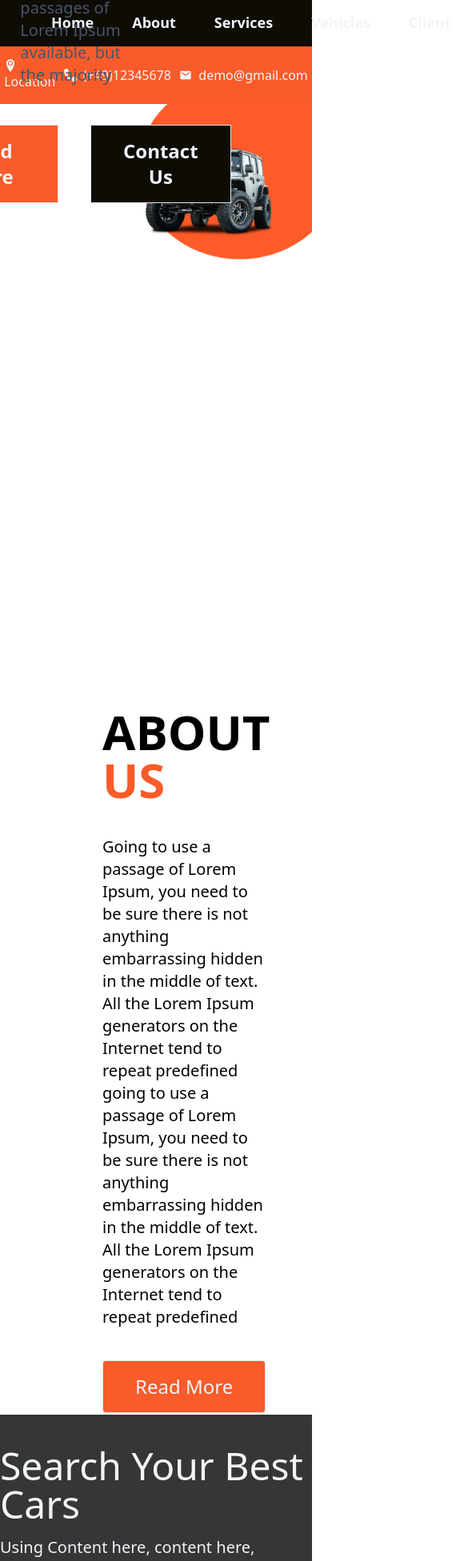
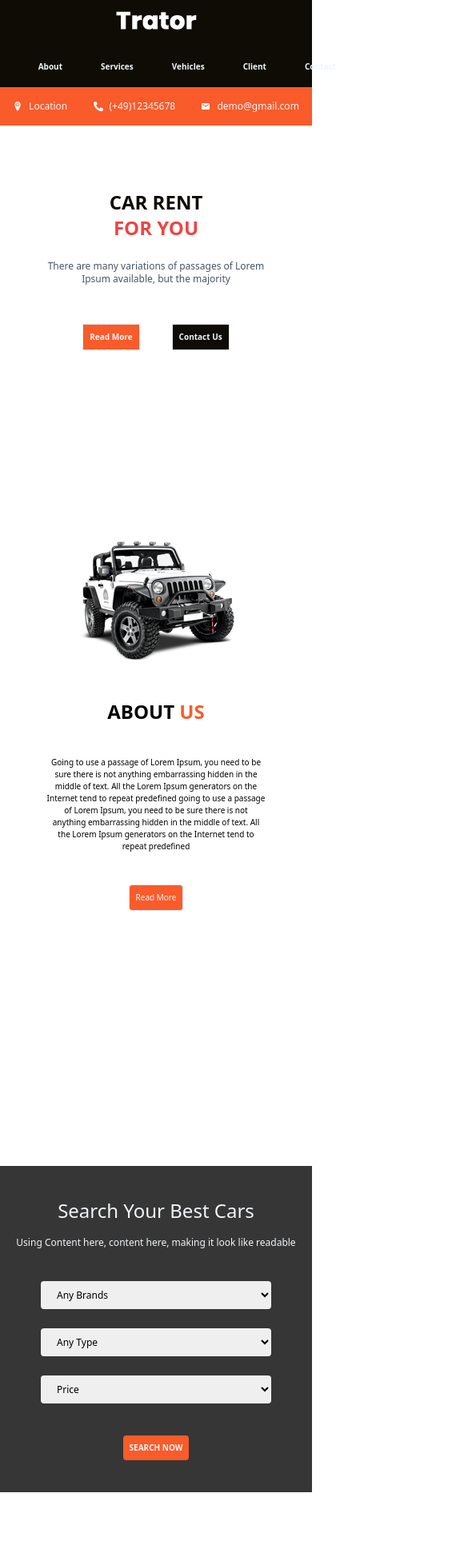
Before and after one commit to rizvan555/RENT-A-CAR, a Next.js app: page / in a window 390 px wide. Shown: the part 2-1954 px from the top of the page at 80% size, 585 px wide, since content can reach past the window. Built offline with nearby package versions, Linux system fonts and the light colour scheme.

Commit message:
responsive to infoBar are ready

```diff
--- a/pages/Home.tsx
+++ b/pages/Home.tsx
@@ -11,9 +11,9 @@ function Home() {
     <div className="relative">
       <main className="">
         <div className="">
-          <Image src={bannerBg} alt="bannerBg" className="" />
+          <Image src={bannerBg} alt="bannerBg" className=" md:visible hidden" />
         </div>
-        <div className="relative bottom-[70vh] right-[26vw]">
+        <div className="relative md:bottom-[70vh] bottom-0 md:right-[26vw] right-0md:top-0 top-20">
           <Carousel />
         </div>
       </main>
--- a/pages/about.tsx
+++ b/pages/about.tsx
@@ -5,15 +5,15 @@ import Image from "next/image";
 
 function About() {
   return (
-    <div className="flex gap-12 w-full h-[100vh] px-20 my-10">
-      <div className="w-full h-full">
+    <div className="md:flex flex flex-col items-center justify-center gap-12 w-full h-[100vh] md:px-20 px-10 md:my-10 my-32 ">
+      <div className="md:w-full w-[50vw] md:h-full">
         <Image src={aboutImg} alt="aboutImg" />
       </div>
-      <div className=" flex flex-col w-[70vw] gap-10">
-        <h2 className="text-6xl font-bold">
+      <div className=" flex flex-col w-[70vw] gap-10 md:text-start text-center">
+        <h2 className="md:text-6xl text-2xl font-bold">
           ABOUT <span className="text-primary">US</span>
         </h2>
-        <p className="text-xl">
+        <p className="md:text-xl text-[10px]">
           Going to use a passage of Lorem Ipsum, you need to be sure there is
           not anything embarrassing hidden in the middle of text. All the Lorem
           Ipsum generators on the Internet tend to repeat predefined going to
--- a/pages/catalog.tsx
+++ b/pages/catalog.tsx
@@ -45,18 +45,29 @@ function Catalog() {
     },
   ];
   return (
-    <div className="p-6">
-      <h1 className="text-center text-5xl font-bold my-10">OUR BEST OFFERS</h1>
-      <ul className="grid grid-cols-3 gap-6">
+    <div className="md:p-6 p-10">
+      <h1 className="text-center md:text-5xl text-2xl font-bold my-10">
+        OUR BEST OFFERS
+      </h1>
+      <ul className="md:grid grid-cols-3 grid grid-cols-1 gap-6">
         {carCatalog.map((car) => {
           return (
             <li
-              className="border flex flex-col items-center justify-center py-5 gap-4 rounded hover:scale-105 transition-all catalog"
+              className="border flex flex-col items-center justify-center py-5 md:gap-4 gap-2 rounded hover:scale-105 transition-all catalog"
               key={car.id}
             >
-              <Image src={car.image} alt="car-image" width={400} height={400} />
-              <h5 className="text-3xl font-bold">{car.name} </h5>
-              <p className="text-xl text-primary font-bold ">{car.price}</p>
+              <div className="md:w-[400px] w-[200px]">
+                <Image
+                  src={car.image}
+                  alt="car-image"
+                  width={400}
+                  height={400}
+                />
+              </div>
+              <h5 className="md:text-3xl text-xl font-bold">{car.name} </h5>
+              <p className="md:text-xl text-[10px] text-primary font-bold ">
+                {car.price}
+              </p>
               <div className="bg-primary text-slate-100 mt-5">
                 <Button>Book Now</Button>
               </div>
--- a/pages/components/layout/Header.tsx
+++ b/pages/components/layout/Header.tsx
@@ -10,26 +10,40 @@ import { MdEmail } from "react-icons/md";
 function Header() {
   return (
     <div>
-      <div className="flex items-center justify-between py-4 px-16 bg-dark text-slate-100">
-        <Link href="/" className="text-3xl fond-bold">
+      <div className="md:flex flex flex-col items-center md:justify-between justify-center py-4 md:px-16 bg-dark text-slate-100">
+        <Link href="/" className="text-3xl fond-bold md:mb-0 mb-8">
           <Image src={logo} alt="Logo" />
         </Link>
         <Navbar />
       </div>
       <ul className="flex justify-around text-slate-100 py-4 bg-primary ">
-        <li className="flex items-center gap-2 cursor-pointer hover:scale-105 transition-all">
-          <Link href="/location">
+        <li className="flex items-center gap-2 cursor-pointer hover:scale-105 transition-all ">
+          <Link
+            href="/location"
+            className="flex items-center gap-2 md:text-xl text-xs"
+          >
             <ImLocation2 />
             Location
           </Link>
         </li>
         <li className="flex items-center gap-2 cursor-pointer hover:scale-105 transition-all">
-          <FaPhoneAlt />
-          (+49)12345678
+          <Link
+            href="/location"
+            className="flex items-center gap-2 md:text-xl text-xs"
+          >
+            <FaPhoneAlt />
+            (+49)12345678
+          </Link>
         </li>
+
         <li className="flex items-center gap-2 cursor-pointer hover:scale-105 transition-all">
-          <MdEmail />
-          demo@gmail.com
+          <Link
+            href="/location"
+            className="flex items-center gap-2 md:text-xl text-xs"
+          >
+            <MdEmail />
+            demo@gmail.com
+          </Link>
         </li>
       </ul>
     </div>
--- a/pages/components/resource/Button.tsx
+++ b/pages/components/resource/Button.tsx
@@ -4,7 +4,7 @@ import { classicNameResolver } from "typescript";
 function Button({ children, className }: any) {
   return (
     <button
-      className={`${className} font-bold border py-4 px-10 text-2xl active:scale-95 transition-all`}
+      className={`${className} font-bold border md:py-4 py-2 md:px-10 px-2 md:text-2xl text-[10px] active:scale-95 transition-all`}
     >
       {children}
     </button>
--- a/pages/components/resource/Carousel.tsx
+++ b/pages/components/resource/Carousel.tsx
@@ -28,10 +28,10 @@ function Carousel() {
     <Slider {...settings}>
       <div className="flex flex-col items-start text-white z-30 gap-y-20 w-[50vw]">
         <h1 className="flex flex-col text-center font-bold">
-          <span className="text-dark text-7xl ">CAR RENT</span>
-          <span className="text-red-500 text-7xl">FOR YOU</span>
+          <span className="text-dark md:text-7xl text-2xl ">CAR RENT</span>
+          <span className="text-red-500 md:text-7xl text-2xl">FOR YOU</span>
         </h1>
-        <p className="text-xl w-[35vw] mx-auto mt-6 text-slate-600">
+        <p className="md:text-xl text-xs md:w-[35vw] w-[70vw] text-center mx-auto mt-6 text-slate-600">
           There are many variations of passages of Lorem Ipsum available, but
           the majority
         </p>
@@ -41,12 +41,12 @@ function Carousel() {
         </div>
       </div>
 
-      <div className=" relative text-white z-30  flex flex-col items-start gap-y-20 w-[50vw]">
+      <div className="flex flex-col items-start text-white z-30 gap-y-20 w-[50vw]">
         <h1 className="flex flex-col text-center font-bold">
-          <span className="text-dark text-7xl ">CAR RENT</span>
-          <span className="text-red-500 text-7xl">FOR YOU</span>
+          <span className="text-dark md:text-7xl text-2xl ">CAR RENT</span>
+          <span className="text-red-500 md:text-7xl text-2xl">FOR YOU</span>
         </h1>
-        <p className="text-xl w-[35vw] mx-auto mt-6 text-slate-600">
+        <p className="md:text-xl text-xs md:w-[35vw] w-[70vw] text-center mx-auto mt-6 text-slate-600">
           There are many variations of passages of Lorem Ipsum available, but
           the majority
         </p>
--- a/pages/components/resource/Navbar.tsx
+++ b/pages/components/resource/Navbar.tsx
@@ -17,7 +17,7 @@ function Navbar() {
           return (
             <li key={nav.id}>
               <Link href={nav.path} passHref legacyBehavior>
-                <a className="text-lg text-slate-100 font-bold focus:scale-90 focus:text-slate-400 focus:font-normal transition-all">
+                <a className="md:text-lg text-[10px] text-slate-100 font-bold focus:scale-90 focus:text-slate-400 focus:font-normal transition-all">
                   {nav.name}
                 </a>
               </Link>
--- a/pages/location.tsx
+++ b/pages/location.tsx
@@ -2,12 +2,12 @@ import React from "react";
 
 function Location() {
   return (
-    <div className="p-20 ">
+    <div className="p-20">
       <iframe
         src="https://goo.gl/maps/dgjKtNgid1Jrxs3Z7"
         referrerPolicy="no-referrer-when-downgrade"
         loading="lazy"
-        className="md:w-[70vw] w-[370px] md:h-[450px] h-[200px]"
+        className="md:w-[90vw] w-[370px] md:h-[500px] h-[200px]"
       ></iframe>
     </div>
   );
--- a/pages/searchContainer.tsx
+++ b/pages/searchContainer.tsx
@@ -4,36 +4,36 @@ import Button from "./components/resource/Button";
 function SearchContainer() {
   return (
     <div className="flex flex-col justify-center items-center bg-[#363636] py-10 w-full h-full">
-      <div className="text-slate-100 flex flex-col gap-4">
-        <h3 className="text-5xl">Search Your Best Cars</h3>
-        <p className="text-xl">
+      <div className="text-slate-100 flex flex-col gap-4 md:text-start text-center">
+        <h3 className="md:text-5xl text-2xl">Search Your Best Cars</h3>
+        <p className="md:text-xl text-xs">
           Using Content here, content here, making it look like readable
         </p>
       </div>
-      <div className="flex gap-6 mt-10">
-        <form action="" className="flex gap-6">
-          <select className="flex gap-4 w-72 rounded text-2xl px-4">
+      <div className="md:flex flex-col md:text-start text-center gap-6 mt-10">
+        <form action="" className="md:flex flex flex-col gap-6">
+          <select className="flex gap-4 w-72 rounded md:text-2xl text-xs px-4 md:py-0 py-2">
             <option value="AnyBrands">Any Brands</option>
             <option value="Brand1">Brand1</option>
             <option value="Brand2">Brand2</option>
             <option value="Brand3">Brand3</option>
           </select>
 
-          <select className="flex gap-4 w-72 rounded text-2xl px-4">
+          <select className="flex gap-4 w-72 rounded md:text-2xl text-xs px-4 md:py-0 py-2">
             <option value="AnyType">Any Type</option>
             <option value="Brand1">Type1</option>
             <option value="Brand2">Type2</option>
             <option value="Brand3">Type3</option>
           </select>
 
-          <select className="flex gap-4 w-72 rounded text-2xl px-4">
+          <select className="flex gap-4 w-72 rounded md:text-2xl text-xs px-4 md:py-0 py-2">
             <option value="Price">Price</option>
             <option value="Brand1">$ 20000</option>
             <option value="Brand2">$ 30000</option>
             <option value="Brand3">$ 50000</option>
           </select>
         </form>
-        <Button className="bg-primary text-slate-100 border-0 rounded">
+        <Button className="bg-primary text-slate-100 border-0 rounded md:mt-0 mt-10">
           SEARCH NOW
         </Button>
       </div>
```
